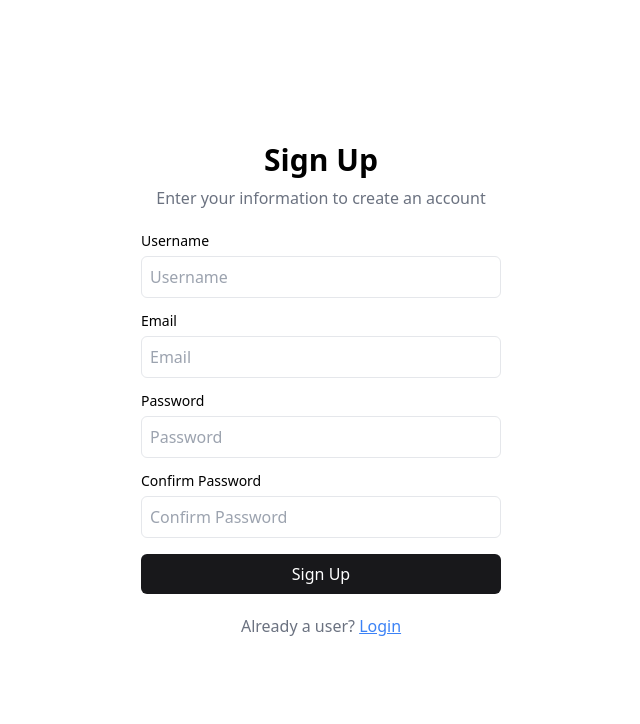
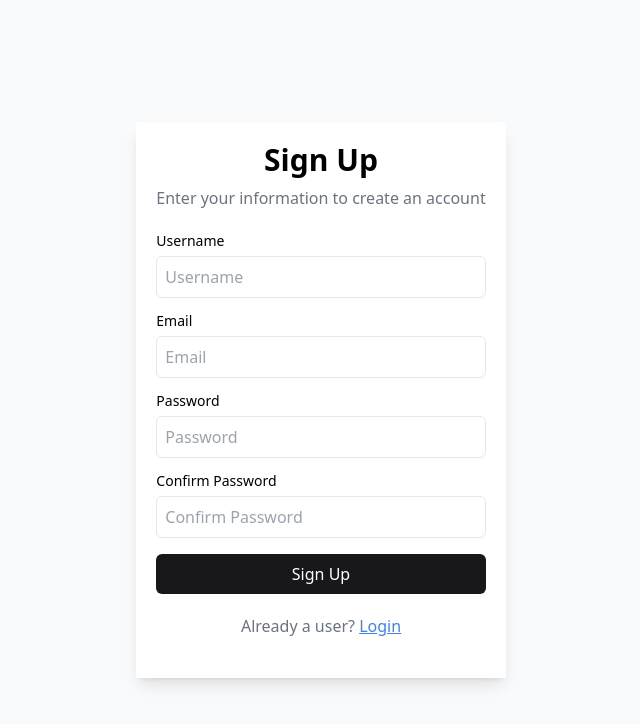
Before and after one commit to Abhijitkr/affworld-assignment-1, a React (Vite) app in the folder client/: page /signup in a window 1280 px wide. Shown: the top 724 px of the page, without its empty margins (319-959 px from the left). Built offline with nearby package versions, Linux system fonts and the light colour scheme; no server answers.

Commit message:
Adds drop shadow to all the forms

```diff
--- a/client/src/components/Auth/ForgotPassword.jsx
+++ b/client/src/components/Auth/ForgotPassword.jsx
@@ -43,7 +43,7 @@ export default function ForgotPassword() {
   }
 
   return (
-    <div className="flex flex-col items-center justify-center min-h-screen px-4 bg-gray-50 sm:px-6 lg:px-8">
+    <main className="flex flex-col items-center justify-center min-h-screen px-4 bg-gray-50 sm:px-6 lg:px-8">
       <div className="w-full max-w-md p-5 mx-auto bg-white shadow-lg">
         <div className="my-5 space-y-1 ">
           <div className="text-3xl font-bold">Forgot Password</div>
@@ -101,6 +101,6 @@ export default function ForgotPassword() {
           </div>
         </div>
       </div>
-    </div>
+    </main>
   );
 }
--- a/client/src/components/Auth/Login.jsx
+++ b/client/src/components/Auth/Login.jsx
@@ -41,7 +41,8 @@ export default function Login() {
     }
   }
   return (
-    <div className="mx-auto max-w-[400px] space-y-6 flex flex-col justify-center h-screen p-5">
+    <main className="flex flex-col items-center justify-center min-h-screen px-4 bg-gray-50 sm:px-6 lg:px-8">
+      <div className="mx-auto max-w-[400px] space-y-6 flex flex-col justify-center bg-white shadow-lg p-5">
         <div className="space-y-2 text-center">
           <h1 className="text-3xl font-bold">Login</h1>
           <p className="text-gray-500 ">
@@ -128,5 +129,6 @@ export default function Login() {
           </div>
         </div>
       </div>
+    </main>
   );
 }
--- a/client/src/components/Auth/ResetPassword.jsx
+++ b/client/src/components/Auth/ResetPassword.jsx
@@ -45,7 +45,7 @@ export default function ResetPassword() {
     }
   }
   return (
-    <div className="flex flex-col items-center justify-center min-h-screen px-4 bg-gray-50 sm:px-6 lg:px-8">
+    <main className="flex flex-col items-center justify-center min-h-screen px-4 bg-gray-50 sm:px-6 lg:px-8">
       <div className="w-full max-w-md p-5 mx-auto bg-white shadow-lg">
         <div className="my-5 space-y-1 ">
           <div className="text-3xl font-bold">Reset Password</div>
@@ -122,6 +122,6 @@ export default function ResetPassword() {
           </div>
         </div>
       </div>
-    </div>
+    </main>
   );
 }
--- a/client/src/components/Auth/Signup.jsx
+++ b/client/src/components/Auth/Signup.jsx
@@ -42,7 +42,8 @@ export default function Signup() {
   }
 
   return (
-    <div className="mx-auto max-w-[400px] space-y-6 flex flex-col justify-center h-screen p-5">
+    <main className="flex flex-col items-center justify-center min-h-screen px-4 bg-gray-50 sm:px-6 lg:px-8">
+      <div className="mx-auto max-w-[400px] space-y-6 flex flex-col justify-center shadow-lg p-5 bg-white">
         <div className="space-y-2 text-center">
           <h1 className="text-3xl font-bold">Sign Up</h1>
           <p className="text-gray-500 ">
@@ -127,7 +128,6 @@ export default function Signup() {
                 <p className="text-red-500">{errors.confirmPassword.message}</p>
               )}
             </div>
-
             <button
               type="submit"
               className="w-full mt-2 bg-[#18181B] text-white py-2 rounded-md"
@@ -148,5 +148,6 @@ export default function Signup() {
           </div>
         </div>
       </div>
+    </main>
   );
 }
```
Lines whose indentation alone changed are shown as unchanged.
